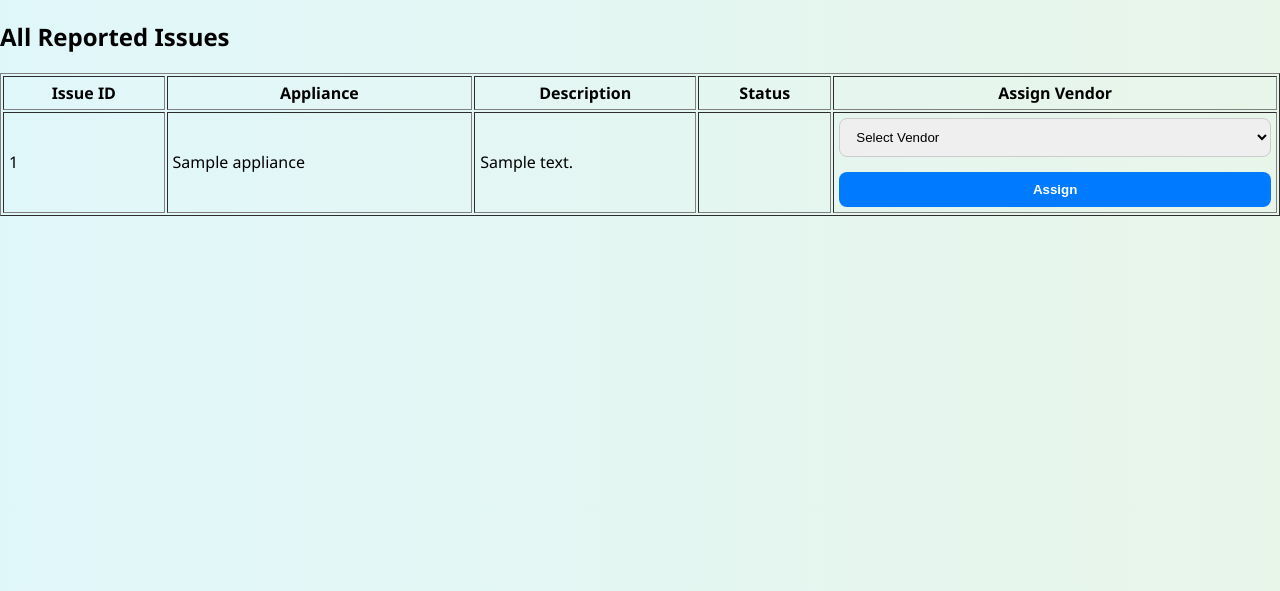
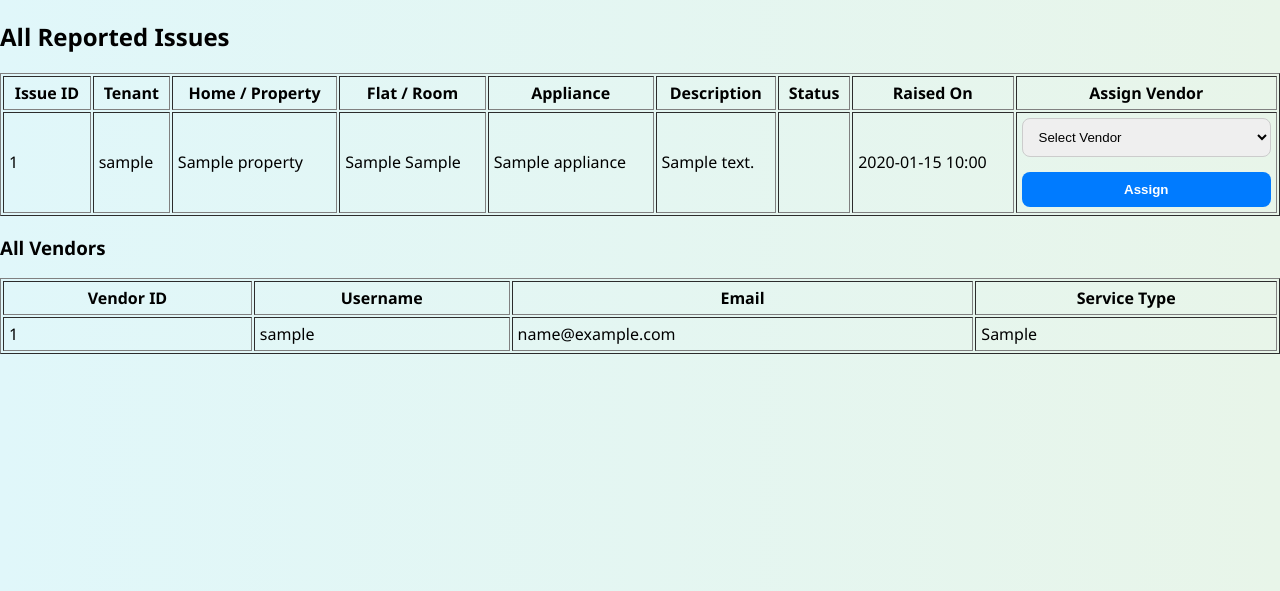
Before and after one commit to Amulya21666/property_management_api, a FastAPI app: template app/templates/issues.html in a window 1280 px wide. Shown: the top 591 px of the page. Run offline with FastAPI, Linux system fonts and the light colour scheme; the template is opened without the code that fills it: most values are stand-ins (such as "Sample title", 1, 10 or a date in 2020).

Commit message:
Initial project commit

```diff
--- a/app/templates/issues.html
+++ b/app/templates/issues.html
@@ -12,9 +12,13 @@
         <thead>
             <tr>
                 <th>Issue ID</th>
+                <th>Tenant</th>
+                <th>Home / Property</th>
+                <th>Flat / Room</th>
                 <th>Appliance</th>
                 <th>Description</th>
                 <th>Status</th>
+                <th>Raised On</th>
                 <th>Assign Vendor</th>
             </tr>
         </thead>
@@ -22,15 +26,27 @@
             {% for issue in issues %}
             <tr>
                 <td>{{ issue.id }}</td>
+                <td>{{ issue.tenant.username if issue.tenant else 'N/A' }}</td>
+                <td>{{ issue.property.name if issue.property else 'N/A' }}</td>
+                <td>
+                    {% if issue.tenant %}
+                        {{ issue.tenant.flat_no or '' }} {{ issue.tenant.room_no or '' }}
+                    {% else %}
+                        N/A
+                    {% endif %}
+                </td>
                 <td>{{ issue.appliance.name if issue.appliance else 'N/A' }}</td>
                 <td>{{ issue.description }}</td>
                 <td>{{ issue.status.value }}</td>
+                <td>{{ issue.created_at.strftime("%Y-%m-%d %H:%M") if issue.created_at else 'N/A' }}</td>
                 <td>
                     <form method="post" action="/manager/assign_vendor/{{ issue.id }}">
                         <select name="vendor_id" required>
                             <option value="">Select Vendor</option>
                             {% for vendor in vendors %}
-                                <option value="{{ vendor.id }}">{{ vendor.username }}</option>
+                                <option value="{{ vendor.id }}">
+                                    {{ vendor.username }} {% if vendor.service_type %}({{ vendor.service_type }}){% endif %}
+                                </option>
                             {% endfor %}
                         </select>
                         <button type="submit">Assign</button>
@@ -40,5 +56,27 @@
             {% endfor %}
         </tbody>
     </table>
+
+    <h3>All Vendors</h3>
+    <table border="1" cellpadding="5">
+        <thead>
+            <tr>
+                <th>Vendor ID</th>
+                <th>Username</th>
+                <th>Email</th>
+                <th>Service Type</th>
+            </tr>
+        </thead>
+        <tbody>
+            {% for vendor in vendors %}
+            <tr>
+                <td>{{ vendor.id }}</td>
+                <td>{{ vendor.username }}</td>
+                <td>{{ vendor.email }}</td>
+                <td>{{ vendor.service_type or 'N/A' }}</td>
+            </tr>
+            {% endfor %}
+        </tbody>
+    </table>
 </body>
 </html>
```
